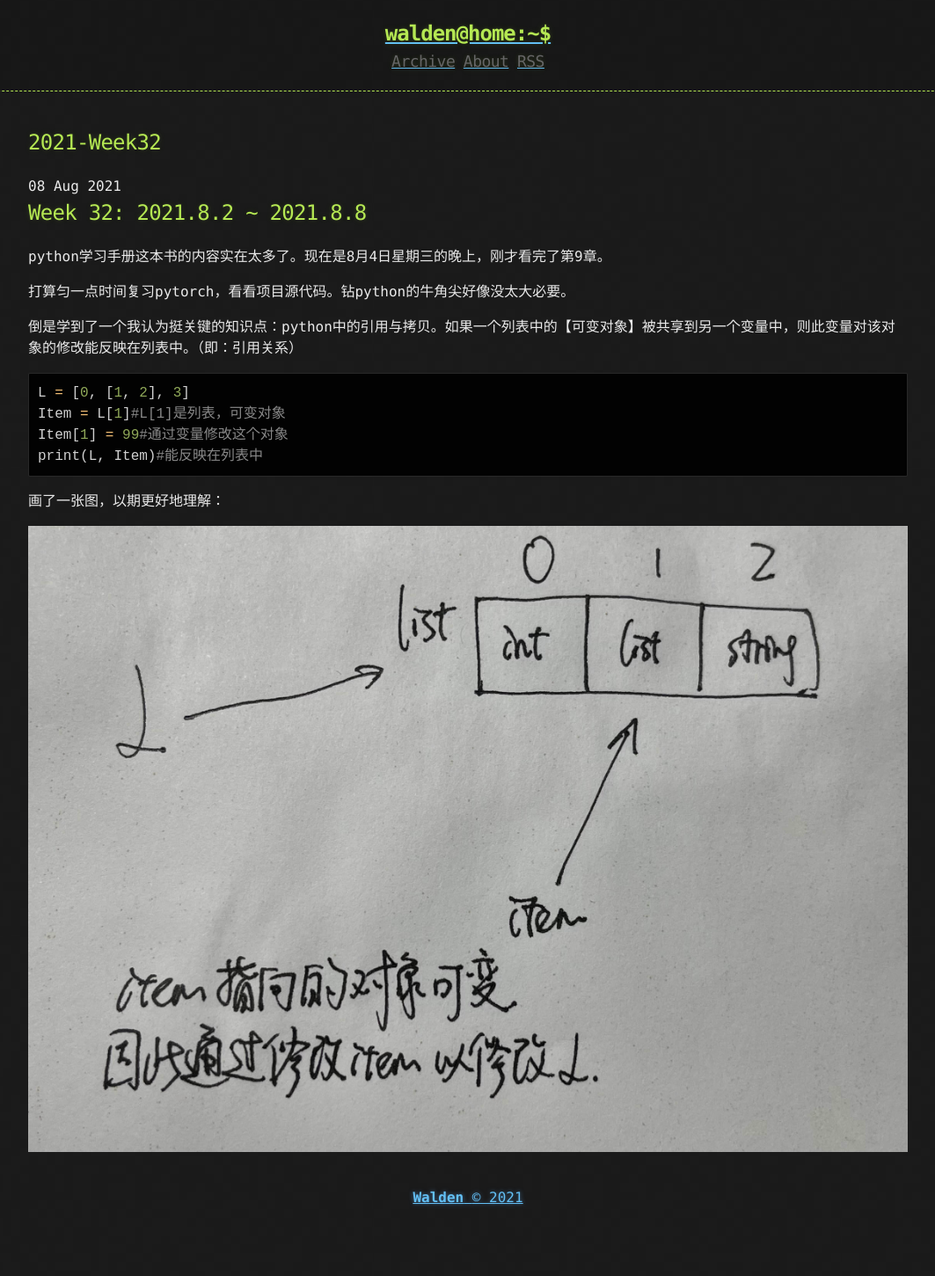
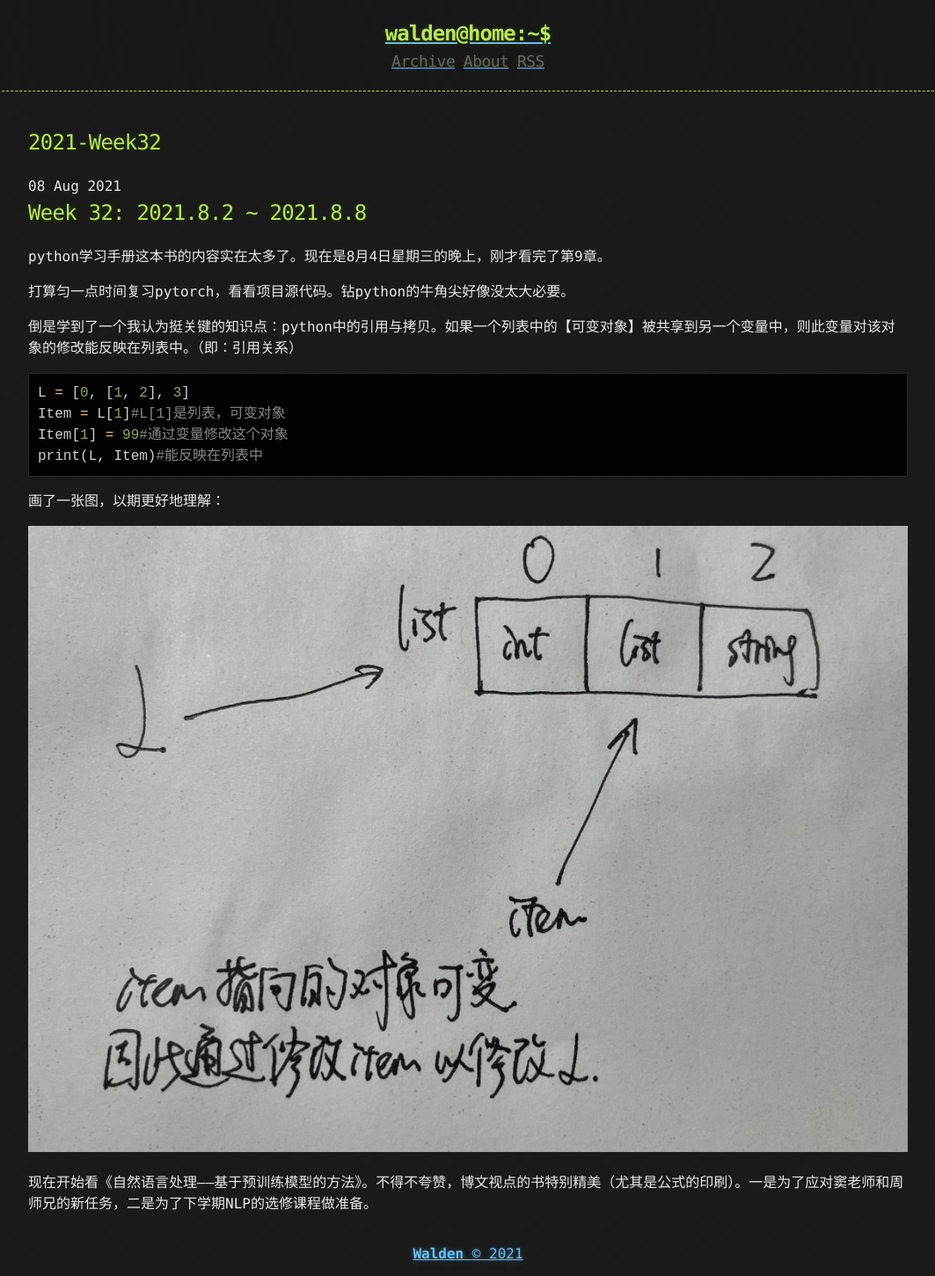
Before and after one commit to WaldenRUC/WaldenRUC.github.io, a Jekyll site: the page built from _posts/2021-08-08-2021-Week32.md, in a window 1280 px wide. Shown: the whole page at 88% size, without its empty margins (108-1171 px from the left). Built offline with Jekyll 4.4.1, drawn with Linux system fonts in a browser that asks for light colours; before the commit the page ends 1387 px from its top, so only the background shows below that.

```diff
--- a/_posts/2021-08-08-2021-Week32.md
+++ b/_posts/2021-08-08-2021-Week32.md
@@ -21,3 +21,5 @@ print(L, Item)#能反映在列表中
 画了一张图，以期更好地理解：
 
 ![image]({{site.url}}/figures/2021-Week32/Figure-1.jpg)
+
+现在开始看《自然语言处理——基于预训练模型的方法》。不得不夸赞，博文视点的书特别精美（尤其是公式的印刷）。一是为了应对窦老师和周师兄的新任务，二是为了下学期NLP的选修课程做准备。
```
Also changed, not shown: 2 other files.
